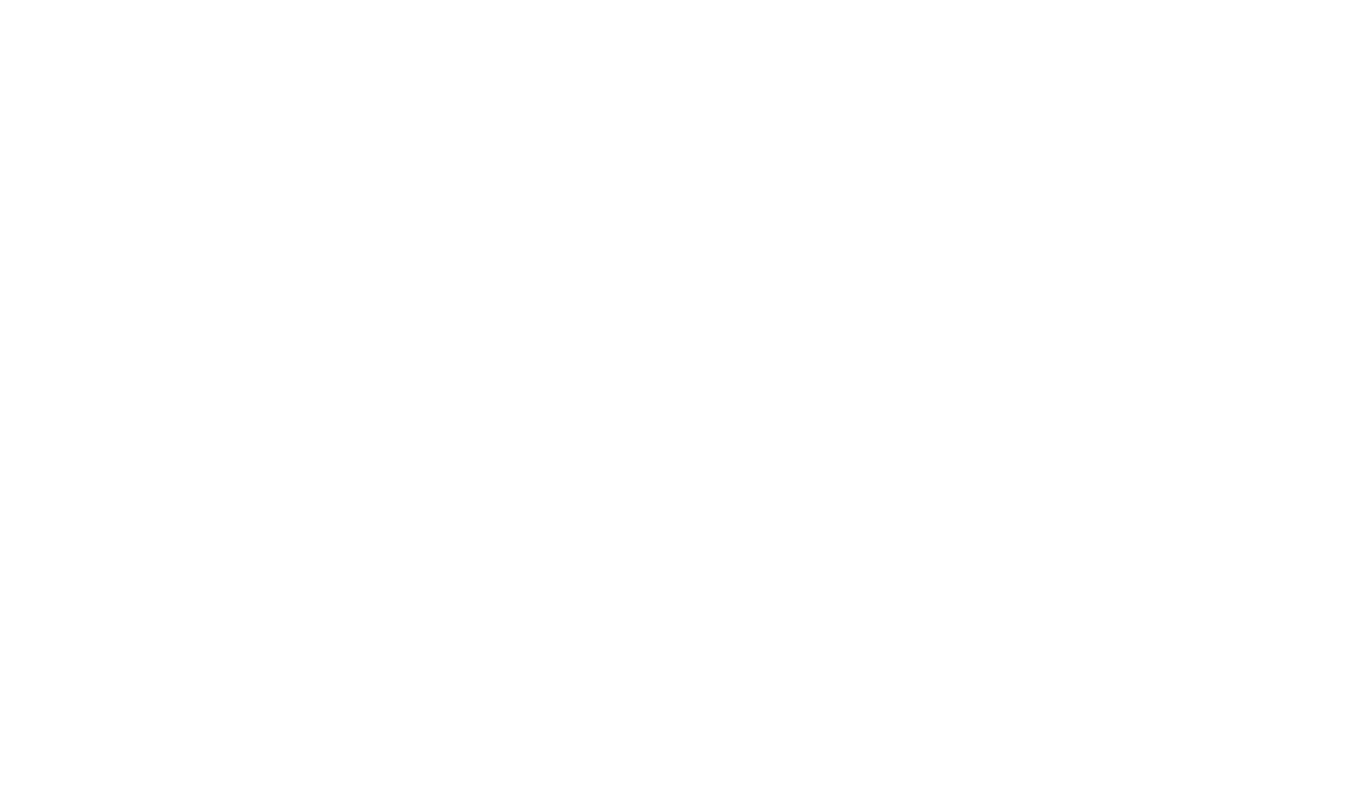
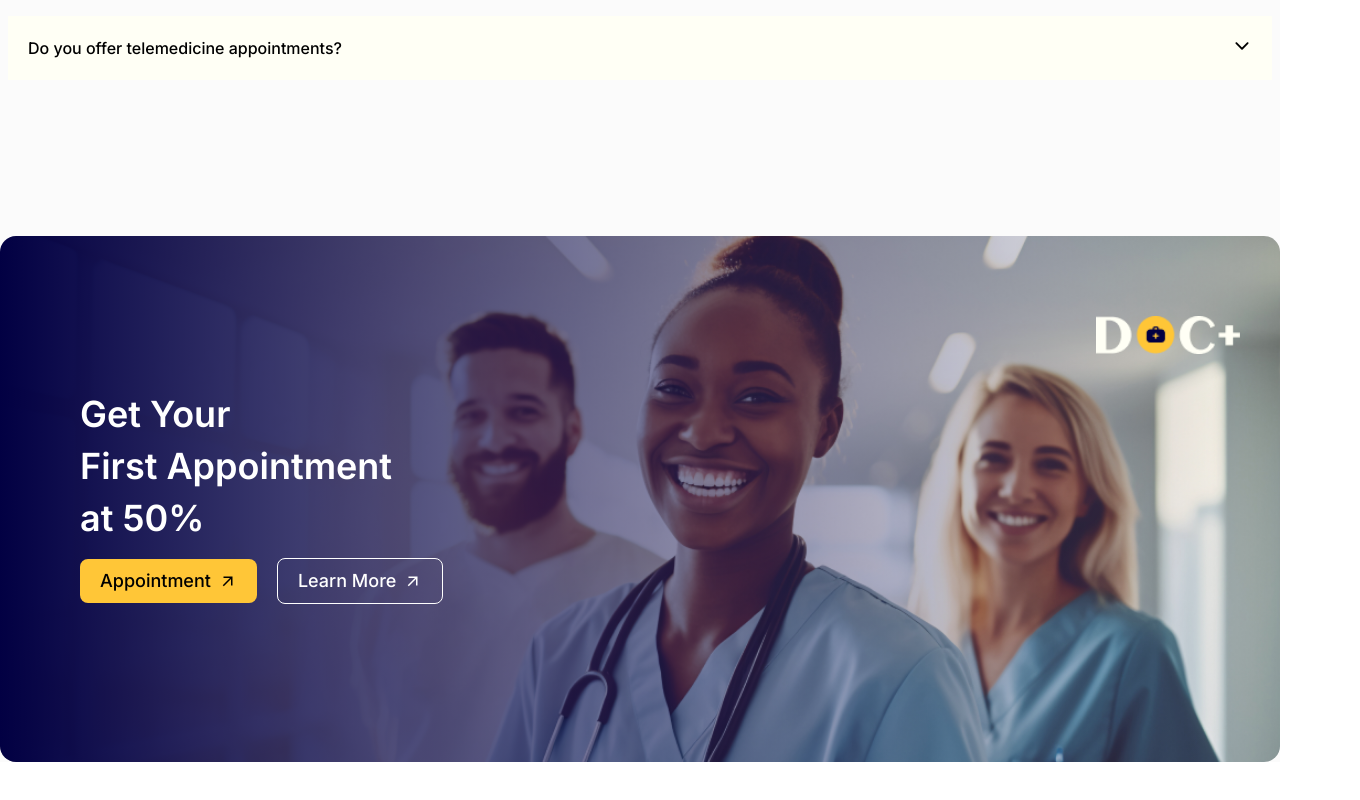
Before and after one commit to codebyahadul/health-care, a React (Vite) app: page / in a window 1280 px wide. Shown: the part 4022-4822 px from the top of the page, 1360 px wide, since content can reach past the window. Before the commit the page ends 4000 px from the top, so only its background shows below. Built offline with nearby package versions, Linux system fonts and the light colour scheme.

Commit message:
added offer section

```diff
--- a/src/pages/Home/Home.jsx
+++ b/src/pages/Home/Home.jsx
@@ -1,6 +1,7 @@
 import AboutUs from "./AboutUs";
 import Banner from "./Banner";
 import Faq from "./Faq";
+import Offer from "./Offer";
 import Services from "./Services";
 import Testimonial from "./Testimonial";
 
@@ -12,6 +13,7 @@ const Home = () => {
             <Services />
             <Testimonial />
             <Faq />
+            <Offer />
         </div>
     );
 };
--- /dev/null
+++ b/src/pages/Home/Offer.jsx
@@ -0,0 +1,33 @@
+import Container from "../../components/shared/Container";
+import BG from '../../assets/Rectangle 32.png';
+import Logo from '../../assets/logo light.png';
+import { MdArrowOutward } from "react-icons/md";
+const Offer = () => {
+    return (
+        <Container>
+            <div className="relative">
+                <img className="w-full rounded-2xl" src={BG} alt="" />
+                <div className="absolute bg-gradient-to-r from-primary to-[rgba(2, 0, 67, 0.30)] w-full h-full rounded-2xl top-0">
+                    <div className="w-full relative">
+                        <img className="absolute mt-5 md:mt-20 right-3 md:right-10 w-10 md:w-36 " src={Logo} alt="" />
+                    </div>
+                    <div className=" w-full flex items-center h-full ml-5 md:ml-20">
+                        <div className="w-full md:w-1/2 space-y-1 md:space-y-5">
+                            <div className="text-lg md:text-2xl lg:text-4xl text-white font-semibold space-y-1 md:space-y-3">
+                                <h1>Get Your</h1>
+                                <h1>First Appointment</h1>
+                                <h1>at 50%</h1>
+                            </div>
+                            <div className="flex items-center gap-2 md:gap-5">
+                                <button className='flex gap-2  text-xs md:text-lg items-center px-2 py-1 md:px-5 md:py-2 rounded-lg font-medium bg-[#FFC637] duration-300'>Appointment <MdArrowOutward size={18} /></button>
+                                <button className='flex gap-2 text-xs md:text-lg items-center px-2 py-1 md:px-5 md:py-2 border rounded-lg border-white font-medium hover:bg-[#FFC637] duration-300 text-white'>Learn More <MdArrowOutward size={18} /></button>
+                            </div>
+                        </div>
+                    </div>
+                </div>
+            </div>
+        </Container>
+    );
+};
+
+export default Offer;
```
Also changed, not shown: public/logo dark.png (renamed from src/assets/logo dark.png), src/assets/logo light.png (renamed from public/logo light.png).
